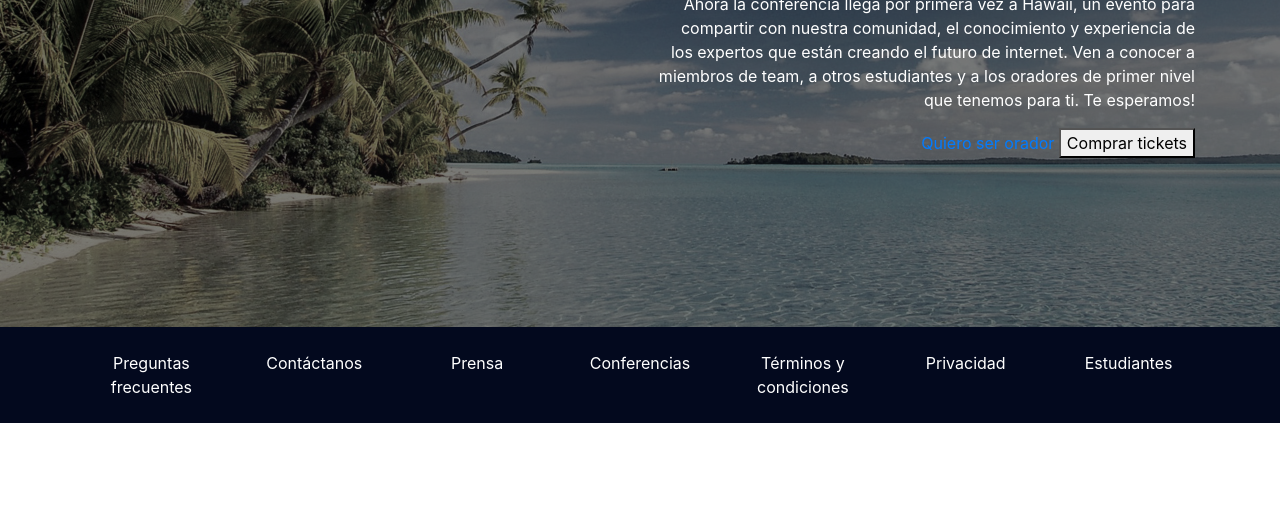
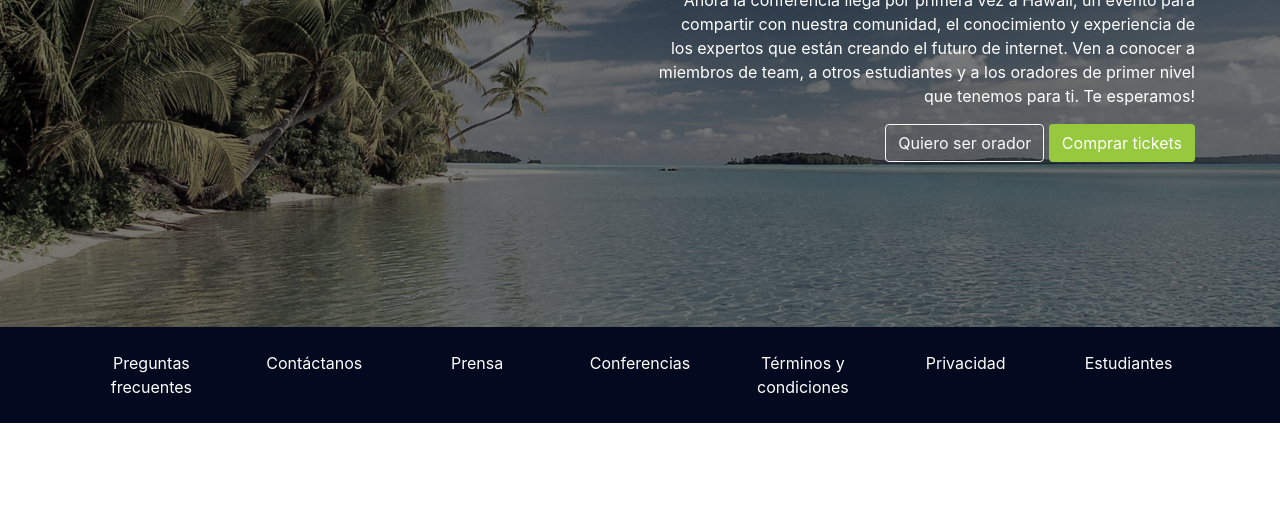
Before and after one commit to jonathlan/bootstrap-essentials, a plain HTML site: page project/index.html in a window 1280 px wide. Shown: the part 289-800 px from the top of the page. Drawn offline with nearby package versions, Linux system fonts and the light colour scheme.

Commit message:
Set style for buttons and add a few comments, missing in previous commit.

```diff
--- a/project/index.css
+++ b/project/index.css
@@ -1,5 +1,14 @@
-.highlight-text{
+.highlight-text {
     color: #97c93e !important;
+}
+
+.btn-custom {
+    background-color: #97c93e;
+    color: white !important; /* "!Important" is required, otherwise the text will become black on hover*/
+}
+
+.btn-custom:hover {
+    background-color: #6a8f2c;
 }
 
 #header img {
--- a/project/index.html
+++ b/project/index.html
@@ -64,12 +64,13 @@
             </div>
             <div class="overlay">
                 <div class="container">
-                    <div class="row align-items-center">
-                        <div class="col-md-6 offset-md-6 text-center text-md-right">
+                    <div class="row align-items-center"> <!--Aligns items vertically but row and column must have a height of 100%, check the CSS-->
+                        <div class="col-md-6 offset-md-6 text-center text-md-right"> <!--Align elements to the center for small devices and to the right for medium devices-->
                             <h1>Conferencia Hawaii</h1>
+                            <!--Display none for small devices, but display block for medium size devices-->
                             <p class="d-none d-md-block">Ahora la conferencia llega por primera vez a Hawaii, un evento para compartir con nuestra comunidad, el conocimiento y experiencia de los expertos que están creando el futuro de internet. Ven a conocer a miembros de team, a otros estudiantes y a los oradores de primer nivel que tenemos para ti. Te esperamos!</p>
-                            <a href="#">Quiero ser orador</a>
-                            <button type="button">Comprar tickets</button>
+                            <a href="#" class="btn btn-outline-light">Quiero ser orador</a>
+                            <button type="button" class="btn btn-custom">Comprar tickets</button>
                         </div>
                     </div>
                 </div>
```
